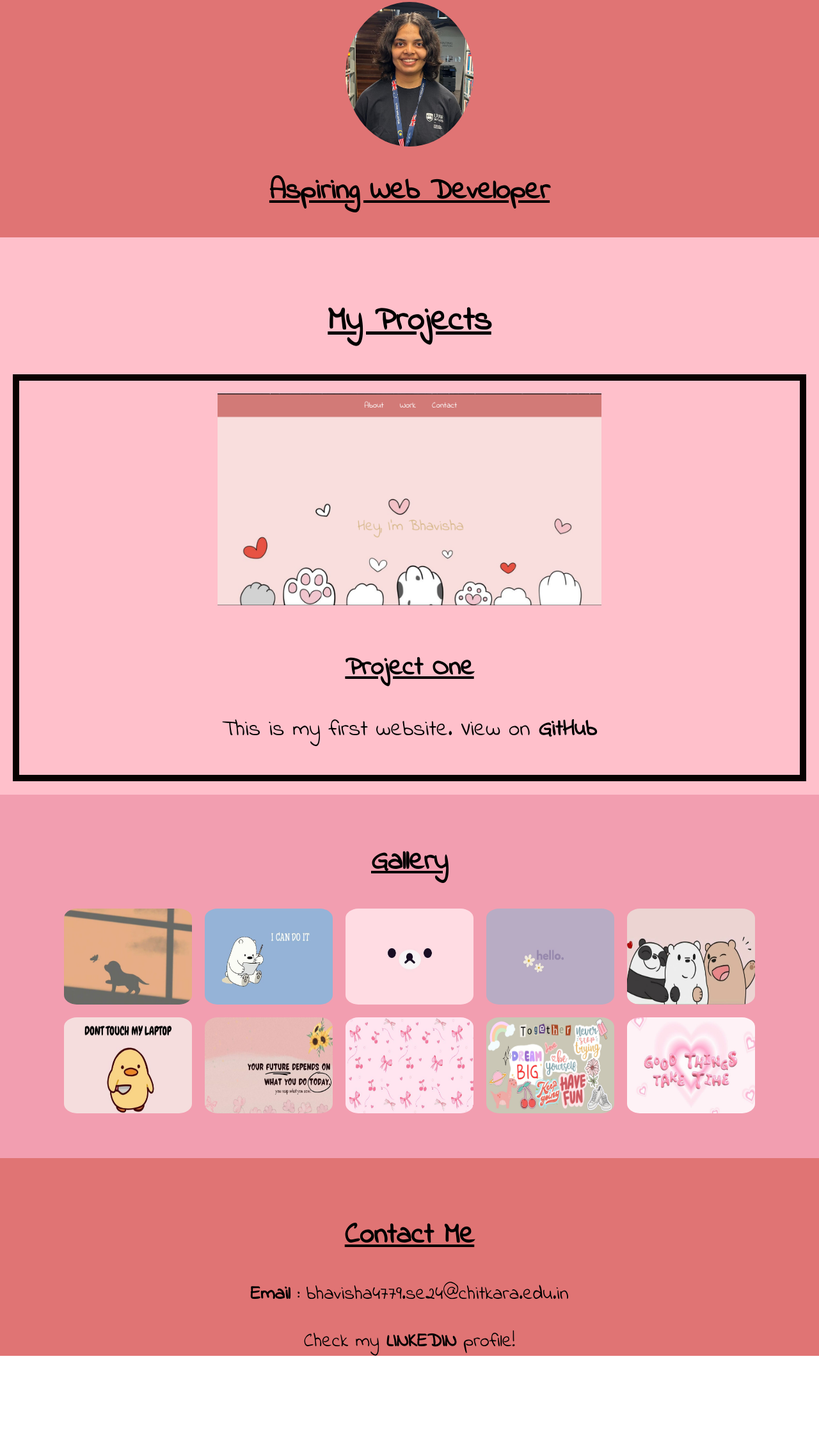
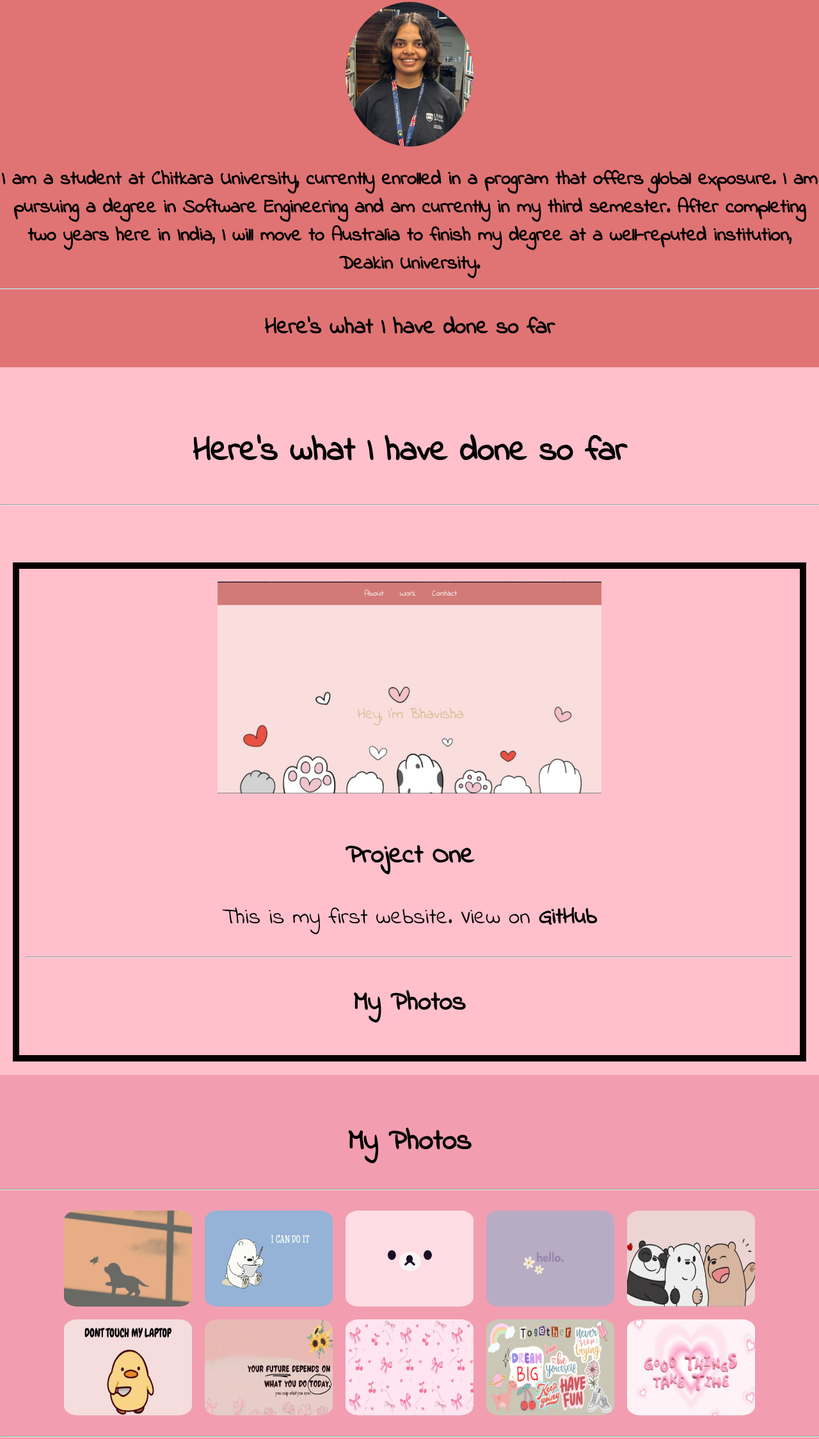
Before and after one commit to bhavisha4779/SIT313-Full-Stack-Development, a plain HTML site: page Task_1.1P/index.html in a window 1280 px wide. Shown: the part 889-3138 px from the top of the page at 64% size. Before the commit the page ends 3008 px from the top, so only its background shows below. Drawn offline with Linux system fonts and the light colour scheme.

Commit message:
Update index.html

```diff
--- a/Task_1.1P/index.html
+++ b/Task_1.1P/index.html
@@ -26,22 +26,31 @@
   <!-- Profile Section -->
   <section id="about">
     <img src="images\my_profile_photo.jpg" alt="My Profile Photo" class="profile-photo">
-    <b><h2><u>Aspiring Web Developer</u></h2></b>
+    <b>I am a student at Chitkara University, currently enrolled in a program that offers global exposure. I am pursuing a degree in Software Engineering and am currently in my third semester. After completing two years here in India, I will move to Australia to finish my degree at a well-reputed institution, Deakin University.</b>
+    <br>
+    <hr class = "divider">
+    <h3>Here's what I have done so far</h3>
   </section>
 
   <!-- Projects Section -->
   <section id="work">
-    <h2><u>My Projects</u></h2>
+    <h2>Here's what I have done so far</h2>
+    <hr class = "divider">
+    <br>
     <div class="project">
       <img src="images\Screenshot (463).png" alt="Project 1">
-      <h3><u>Project One</u></h3>
+      <h3>Project One</h3>
       <p>This is my first website. <a href="https://github.com/bhavisha4779/SIT313-Full-Stack-Development/tree/main/Task_1.1P">View on <b>GitHub</b></a></p>
+      <hr class = "divider">
+      <h3>My Photos</h3>
     </div>
   </section>
 
   <!-- Image Gallery -->
   <section class="gallery-section">
-  <h2 class="gallery-heading"><u>Gallery</u></h2>
+  <h2 class="gallery-heading">My Photos</h2>
+  <hr class = "divider">
+  <br>
   <div class="gallery">
     <img src="images/222446da80b9b1a61ab1c2ae65a17cad.jpg" alt="Gallery Image 1">
     <img src="images/b61f0e0c2c72cc14383205940cfc869d.jpg" alt="Gallery Image 2">
@@ -54,12 +63,16 @@
     <img src="images\24063cd53abc0d735293911a8f316760.jpg" alt="Gallery Image 9">
     <img src="images\d5bee1c4e0d56d65f71cc9a9fe61b88a.jpg" alt="Gallery Image 10">
   </div>
+  <br>
+  <hr class = "divider">
+  <h2 class="gallery-heading">Contact Details</h2>
 </section>
 
 
   <!-- Contact Section -->
   <section id="contact">
-    <h2><u>Contact Me</u></h2>
+    <h2>Contact Details</h2>
+    <hr class = "divider">
     <p><b>Email : </b>bhavisha4779.se24@chitkara.edu.in</p>
     <a href = https://www.linkedin.com/in/bhavisha-b643bb267/ target = "_main">Check my <b>LINKEDIN</b> profile!</a>
   </section>
```
